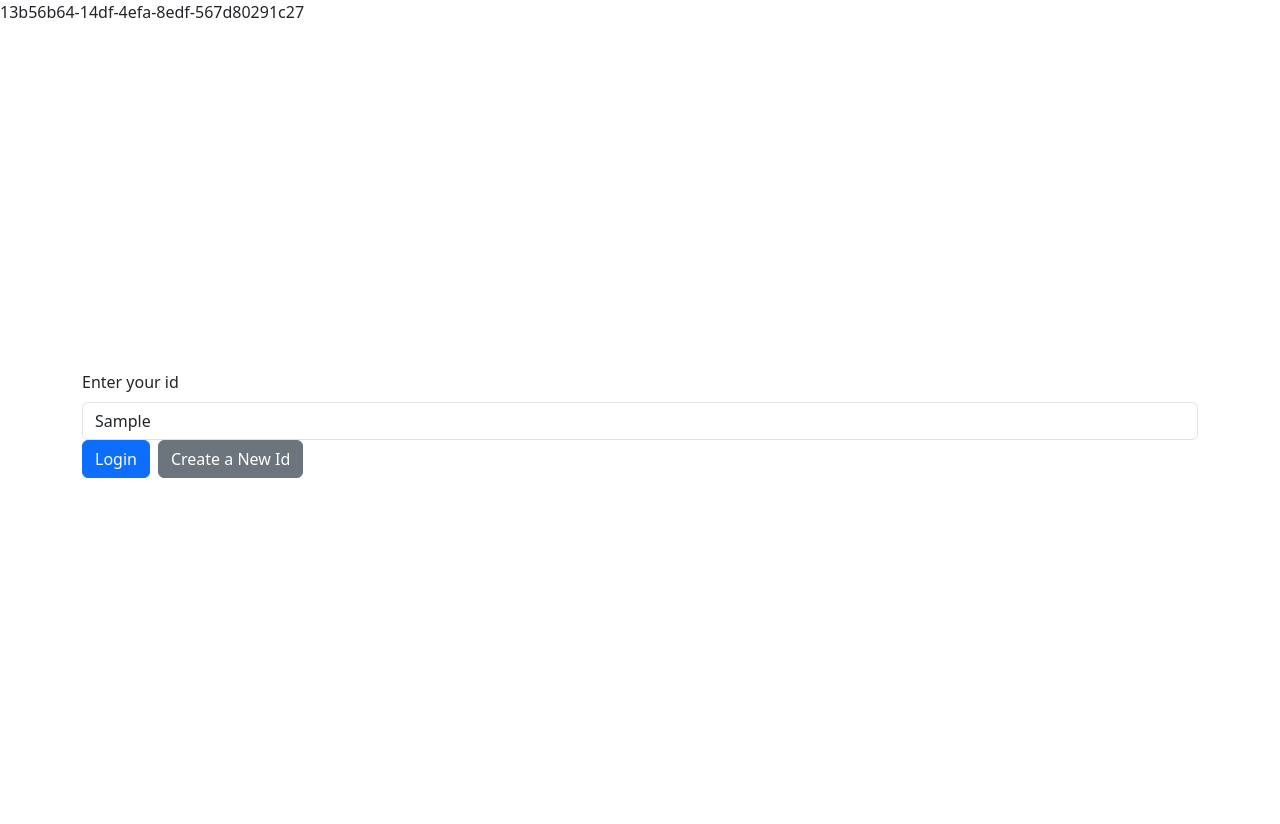
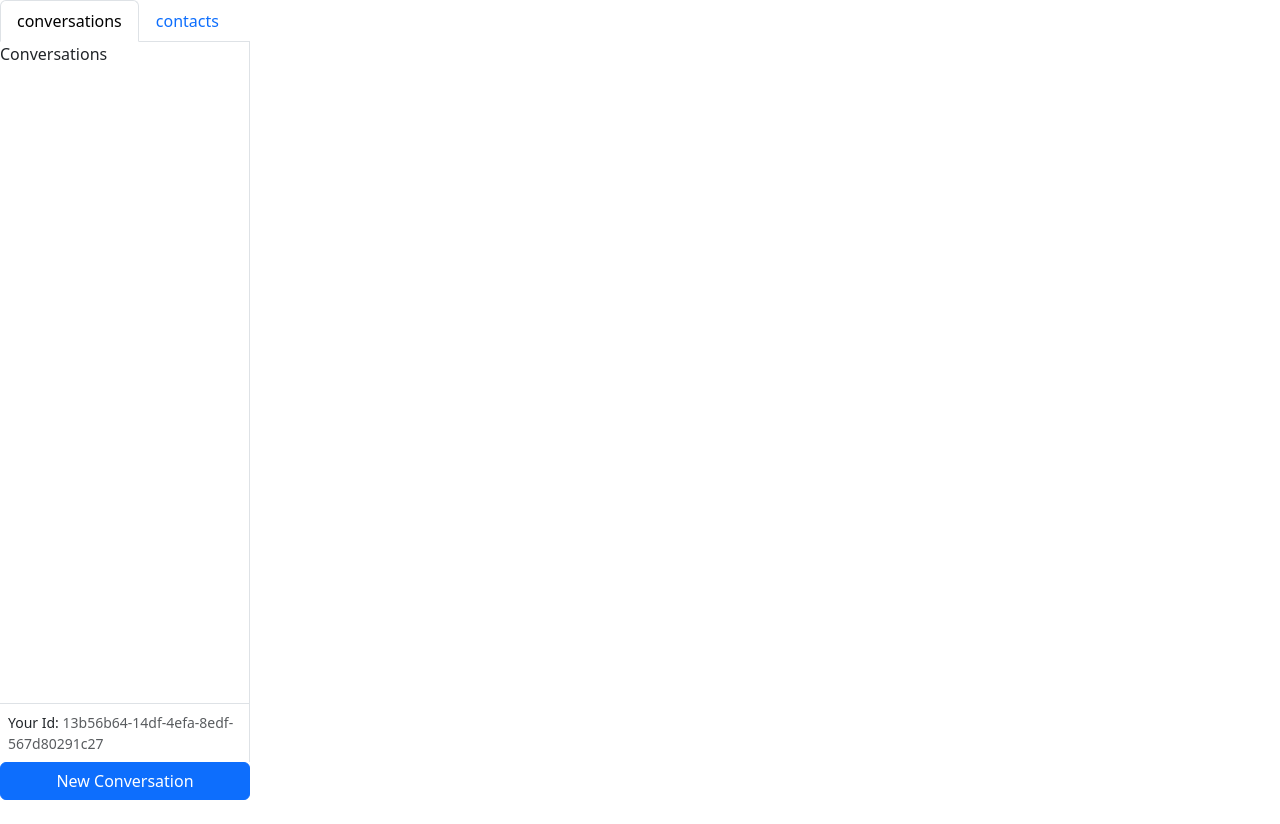
Before and after one commit to zezoamr/Messagingapp, a React (Create React App) app in the folder client/: page / in a window 1280 px wide. Both pictures are taken after typing "Sample" into the empty fields and a click on the button "Create a New Id". After the commit the page ends 800 px from the top, so only its background shows below. Built offline with nearby package versions, Linux system fonts and the light colour scheme.

Commit message:
local storage + initial (sidebar + dashboard)

```diff
--- a/client/src/components/App.js
+++ b/client/src/components/App.js
@@ -1,17 +1,12 @@
+import useLocalStorage from "../hooks/LocalStorage";
+import Dashboard from "./Dashboard";
 import Login from "./Login";
-
-import {useState} from "react";
 
 function App() {
 
-  const [id, setID] = useState();
+  const [id, setID] = useLocalStorage('id');
   return (
-    <>
-      {id}
-      <Login onIdSubmit={setID} />
-
-    </>
-
+    id ? <Dashboard id={id}/> : <Login onIdSubmit={setID} />
   );
 }
 
--- /dev/null
+++ b/client/src/components/Contacts.js
@@ -0,0 +1,9 @@
+import React from 'react'
+
+function Contacts() {
+  return (
+    <div>Contacts</div>
+  )
+}
+
+export default Contacts
--- /dev/null
+++ b/client/src/components/Conversations.js
@@ -0,0 +1,9 @@
+import React from 'react'
+
+function Conversations() {
+  return (
+    <div>Conversations</div>
+  )
+}
+
+export default Conversations
--- /dev/null
+++ b/client/src/components/Dashboard.js
@@ -0,0 +1,13 @@
+import React from 'react'
+import Sidebar from './Sidebar'
+
+function Dashboard({id}) {
+  return (
+    <div style={{height: '100vh'}} className='d-flex'>
+        <Sidebar id={id}/>
+    </div>
+
+  )
+}
+
+export default Dashboard
--- /dev/null
+++ b/client/src/components/Sidebar.js
@@ -0,0 +1,42 @@
+import React, { useState } from 'react'
+import { Tab, Nav, Button } from 'react-bootstrap'
+import Conversations from './Conversations'
+import Contacts from './Contacts'
+
+const CONVERSATIONS_KEY = 'conversations'
+const CONTACTS_KEY = 'contacts'
+
+
+
+function Sidebar({id}) {
+    const [activeKey, setActiveKey] = useState(CONVERSATIONS_KEY)
+    const conversationsOpen = (activeKey === CONVERSATIONS_KEY)
+  return (
+    <div style={{width: '250px'}} className='d-flex flex-column'>
+        <Tab.Container activeKey={activeKey} onSelect={setActiveKey}>
+            <Nav variant='tabs' className='justify-content center'>
+                <Nav.Item>
+                    <Nav.Link eventKey={CONVERSATIONS_KEY}>conversations</Nav.Link>
+                </Nav.Item>
+                <Nav.Item>
+                    <Nav.Link eventKey={CONTACTS_KEY}>contacts</Nav.Link>
+                </Nav.Item>
+            </Nav>
+            <Tab.Content className="border-end overflow-auto flex-grow-1">
+                <Tab.Pane eventKey={CONVERSATIONS_KEY}>
+                    <Conversations/>
+                </Tab.Pane>
+                <Tab.Pane eventKey={CONTACTS_KEY}>
+                    <Contacts/>
+                </Tab.Pane>
+            </Tab.Content>
+            <div className='p-2 border-end border-top small'>
+            Your Id: <span className='text-muted'> {id} </span>
+            </div>
+            <Button> New {conversationsOpen? 'Conversation' : 'Contact'} </Button>
+        </Tab.Container>
+    </div>
+  )
+}
+
+export default Sidebar
--- /dev/null
+++ b/client/src/hooks/LocalStorage.js
@@ -0,0 +1,24 @@
+import { useEffect, useState } from "react";
+
+const PREFIX = 'Messaging-app'
+
+export default function useLocalStorage(key, initalValue) {
+    const prefixedKey = PREFIX + key
+
+    const [value, setValue] = useState(() => {
+        const jsonVal = localStorage.getItem(prefixedKey)
+        if (jsonVal !== null && jsonVal !== undefined) return JSON.parse(jsonVal)
+        if (typeof initalValue == 'function'){
+            return initalValue()
+        }
+        else{
+            return initalValue
+        }
+    })
+
+    useEffect(()=>{
+        localStorage.setItem(prefixedKey, JSON.stringify(value))
+    } ,[prefixedKey, value])
+
+    return [value, setValue]
+}
```
